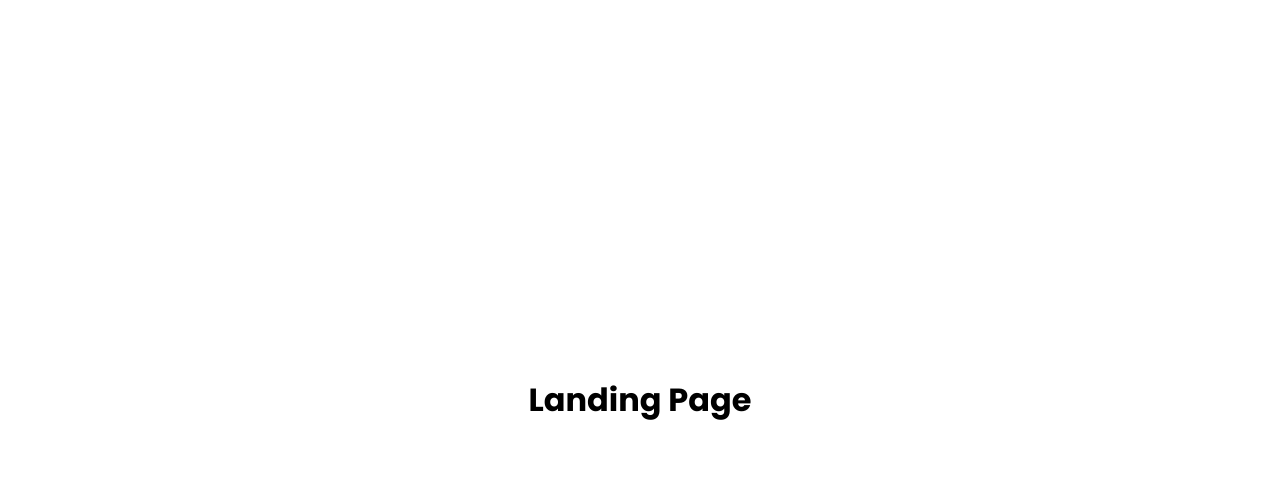
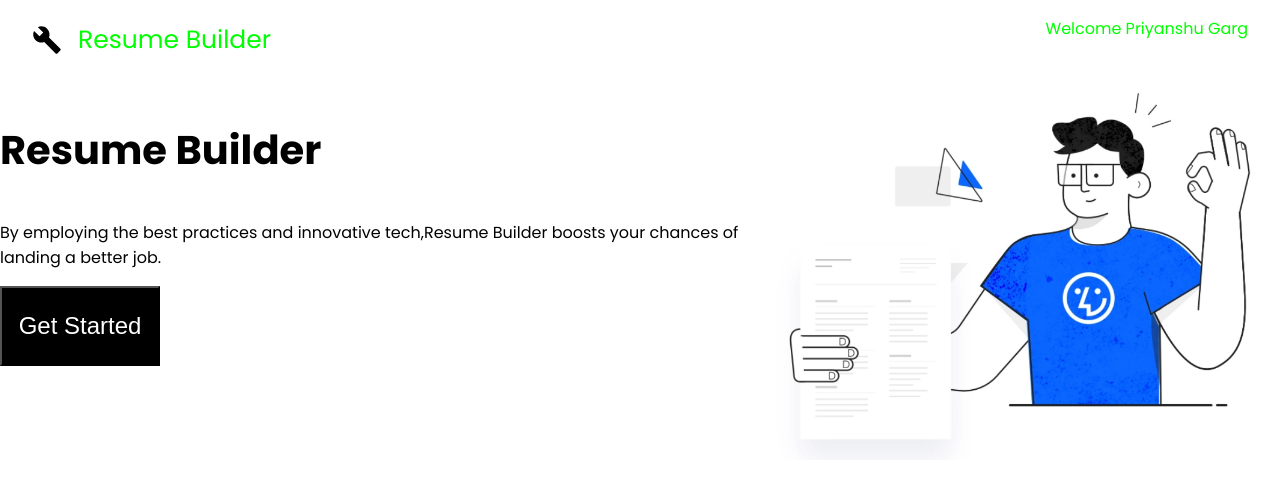
Before and after one commit to sushantdev-git/Resume-Builder, a React (Create React App) app: page / in a window 1280 px wide. Shown: the top 492 px of the page. Built offline with nearby package versions, Linux system fonts and the light colour scheme.

Commit message:
Landing Page

```diff
--- a/src/Pages/EditorPage/EditorPage.jsx
+++ b/src/Pages/EditorPage/EditorPage.jsx
@@ -7,6 +7,7 @@ import {BiCustomize} from 'react-icons/bi';
 import {FaUserGraduate} from 'react-icons/fa';
 import {GrWorkshop} from 'react-icons/gr';
 import {GiSkills} from 'react-icons/gi'
+
 
 const EditorPage = () => {
   return (
--- a/src/Pages/LandingPage/LandingPage.jsx
+++ b/src/Pages/LandingPage/LandingPage.jsx
@@ -1,11 +1,16 @@
-import styles from './LandingPage.module.css';
+import NavBar from "../../components/NavBar/NavBar";
+import LowerContainer from "../../components/LowerContainer.js/LowerContainer";
+import styles from "./LandingPage.module.css";
 
 const LandingPage = () => {
-    return(
-        <div className={styles.Container}>
-            <h1>Landing Page</h1>
-        </div>
-    )
-}
+  return (
+    <div className={styles.Container}>
+      <div className={styles.innerContainer}>
+        <NavBar/>
+        <LowerContainer/>
+      </div>
+    </div>
+  );
+};
 
 export default LandingPage;
--- a/src/Pages/LandingPage/LandingPage.module.css
+++ b/src/Pages/LandingPage/LandingPage.module.css
@@ -1,8 +1,12 @@
-
-.Container{
-    width: 100vw;
-    height: 100vh;
-    display: flex;
-    justify-content: center;
-    align-items: center;
+.Container {
+  width: 100vw;
+  height: 100vh;
+  display: flex;
+  justify-content: center;
+  align-items: center;
 }
+.innerContainer{
+    width: 100%;
+    height: 100%;
+    color: black;
+}
--- /dev/null
+++ b/src/components/LowerContainer.js/LowerContainer.js
@@ -0,0 +1,24 @@
+import styles from './LowerContainer.module.css'
+
+const LowerContainer=()=>{
+    return (
+        <>
+            <div className={styles.LowerContainer}>
+
+                <div className={styles.LowerContainerLeft}>
+                    <p className={styles.MainHeading}>Resume Builder</p>
+                        <p className={styles.Intro}>
+                            By employing the best practices and innovative tech,Resume Builder
+                            boosts your chances of landing a better job.
+                        </p>
+                    <button className={styles.btn}>Get Started</button>
+                </div>
+
+                {/* <div className={styles.LowerContainerRight}> */}
+                    <img className={styles.LowerContainerRight} src="./Images/LandingImage.png" alt="Landing Page Image "  />
+                {/* </div> */}
+            </div>
+        </>
+    )
+}
+export default LowerContainer
--- /dev/null
+++ b/src/components/LowerContainer.js/LowerContainer.module.css
@@ -0,0 +1,22 @@
+.LowerContainer{
+    display: flex;
+}
+.LowerContainerLeft{
+    width: 60%;
+}
+.LowerContainerRight{
+    width: 40%;
+}
+.MainHeading{
+    font-size: 40px;
+    font-weight: bold;
+}
+
+
+.btn{
+    height: 5rem;
+    width: 10rem;
+    font-size: 1.5rem;
+    background-color: black;
+    color: white;
+}
--- /dev/null
+++ b/src/components/NavBar/NavBar.js
@@ -0,0 +1,18 @@
+import styles from "./NavBar.module.css";
+import { MdBuild } from "react-icons/md";
+
+96
+const NavBar=()=>{
+    return(
+    <>
+        <nav className={styles.NavBar}>
+        <div className={styles.LogoName}>
+            <MdBuild className={styles.logo} size={30} />
+            <p className={styles.Name}>Resume Builder</p>
+        </div>
+        <p className={styles.Greet}>Welcome Priyanshu Garg</p>
+        </nav>
+    </>
+    );
+}
+export default NavBar
--- /dev/null
+++ b/src/components/NavBar/NavBar.module.css
@@ -0,0 +1,23 @@
+.NavBar{
+    width: 100%;
+    height: 10%;
+    display: flex;
+    justify-content: space-between;
+}
+
+.Name{
+    color: lime;
+    font-size: 25px;
+    padding-left: 1rem;
+}
+.Greet{
+    color: lime;
+    float: right;
+    margin-right: 2rem;
+}
+.LogoName{
+    display: flex;
+    justify-items: center;
+    align-items: center;
+    margin-left: 2rem;
+}
```
Also changed, not shown: public/Images/LandingImage.png (added).
